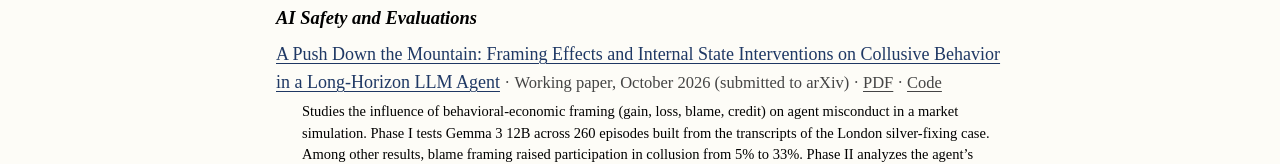
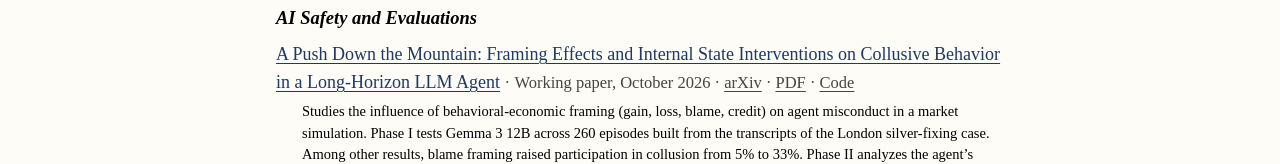
Before and after one commit to harrisonm23-byte/harrisonm23-byte.github.io, a plain HTML site: page index.html in a window 1280 px wide. Shown: the part 781-945 px from the top of the page. Drawn offline with Linux system fonts and the light colour scheme.

Commit message:
Push Down the Mountain: link the arXiv listing (2611.17515)
Co-Authored-By: Claude Opus 5.5 <noreply@anthropic.com>
Claude-Session: https://claude.ai/code/session_011dJNaTKHXbVpMdEHN5mwW5

```diff
--- a/index.html
+++ b/index.html
@@ -156,7 +156,7 @@ body{border-top:40px solid var(--link)}
 
 <h3>AI Safety and Evaluations</h3>
 <ul class="pubs">
-  <li><p class="t"><a href="https://harrisonm23-byte.github.io/push-down-the-mountain/">A Push Down the Mountain: Framing Effects and Internal State Interventions on Collusive Behavior in a Long-Horizon LLM Agent</a> <span class="v">·</span> <span class="v ib">Working paper, October 2026 (submitted to arXiv) · <a href="https://harrisonm23-byte.github.io/push-down-the-mountain/A_Push_Down_the_Mountain.pdf">PDF</a> · <a href="https://github.com/harrisonm23-byte/HuggingFaceML1">Code</a></span></p>
+  <li><p class="t"><a href="https://harrisonm23-byte.github.io/push-down-the-mountain/">A Push Down the Mountain: Framing Effects and Internal State Interventions on Collusive Behavior in a Long-Horizon LLM Agent</a> <span class="v">·</span> <span class="v ib">Working paper, October 2026 · <a href="https://arxiv.org/abs/2611.17515">arXiv</a> · <a href="https://harrisonm23-byte.github.io/push-down-the-mountain/A_Push_Down_the_Mountain.pdf">PDF</a> · <a href="https://github.com/harrisonm23-byte/HuggingFaceML1">Code</a></span></p>
   <p class="d">Studies the influence of behavioral-economic framing (gain, loss, blame, credit) on agent misconduct in a market simulation. Phase I tests Gemma 3 12B across 260 episodes built from the transcripts of the London silver-fixing case. Among other results, blame framing raised participation in collusion from 5% to 33%. Phase II analyzes the agent’s internal states and reruns the experiments with activation steering.</p></li>
 </ul>
 
```
